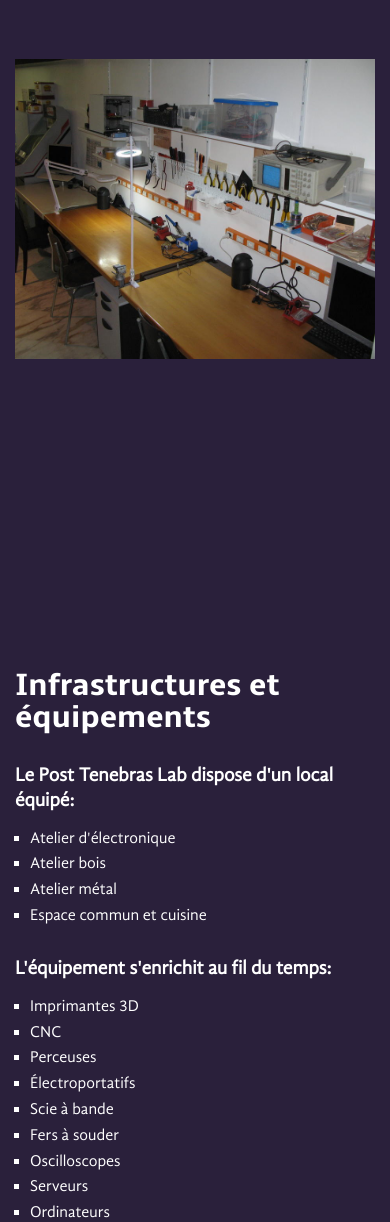
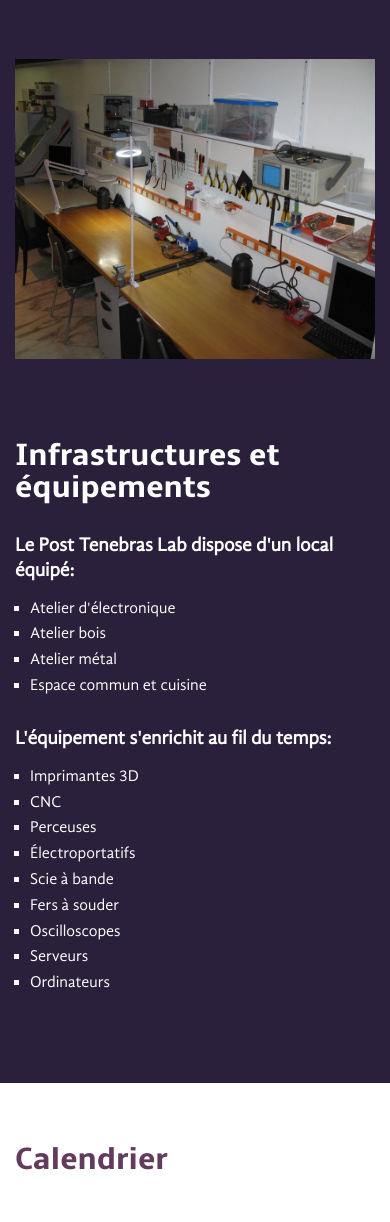
Before and after one commit to PostTenebrasLab/ptl-website-onepage, a PHP site: page / in a window 390 px wide. Shown: the part 2113-3335 px from the top of the page. Run offline with PHP 8.4, Linux system fonts and the light colour scheme; grey boxes are pictures that could not be loaded.

Commit message:
Fix styles

```diff
--- a/content.php
+++ b/content.php
@@ -90,19 +90,14 @@
 </section>
 
 <section id="calendar">
-	<div class='table-box'>
-		<div class="cell-box">
-			<div class="container">
-				<div class="row">
+	<div class="container">
+		<div class="row">
+			<div class="col-md-2">
 
-					<div class="col-md-4">
-
-						<h3>Calendrier</h3>
-					</div>
-					<div  class="col-md-8">
-						<iframe width="100%" height="800px" src="https://cloud.posttenebraslab.ch/apps/calendar/embed/rLfaFE5zJrJXqWZx/listMonth/now"></iframe>
-					</div>
-				</div>
+				<h3>Calendrier</h3>
+			</div>
+			<div  class="col-md-10">
+				<iframe width="100%" height="800px" src="https://cloud.posttenebraslab.ch/apps/calendar/embed/rLfaFE5zJrJXqWZx/listMonth/now"></iframe>
 			</div>
 		</div>
 	</div>
--- a/scss/_mediaqueries.scss
+++ b/scss/_mediaqueries.scss
@@ -72,6 +72,13 @@
     	background-position: bottom;
 	}
 
+	#content-container{
+		#prestations{
+			.relative{
+				height: 350px;
+			}
+		}
+	}
 }
 
 
--- a/scss/style.css
+++ b/scss/style.css
@@ -370,6 +370,10 @@ footer a img {
     background-attachment: fixed;
     background-position: bottom;
   }
+
+  #content-container #prestations .relative {
+    height: 350px;
+  }
 }
 
-/*# sourceMappingURL=style.new.css.map */
+/*# sourceMappingURL=style.css.map */
```
Also changed, not shown: 1 other file.
